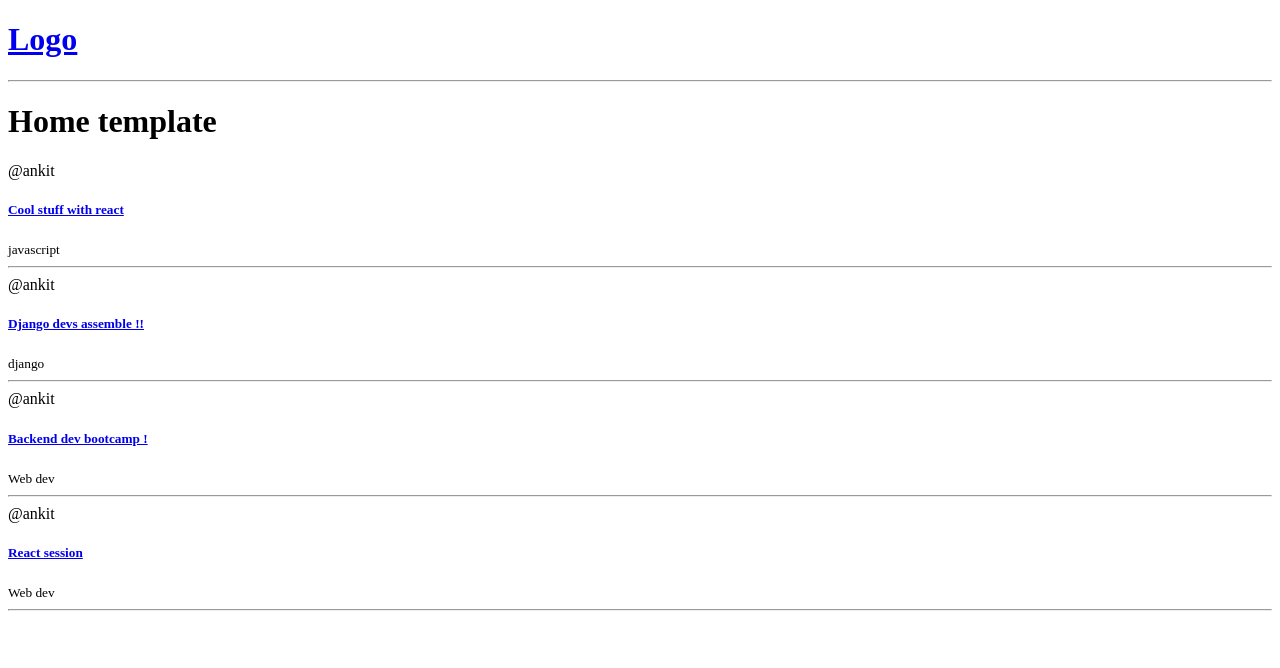
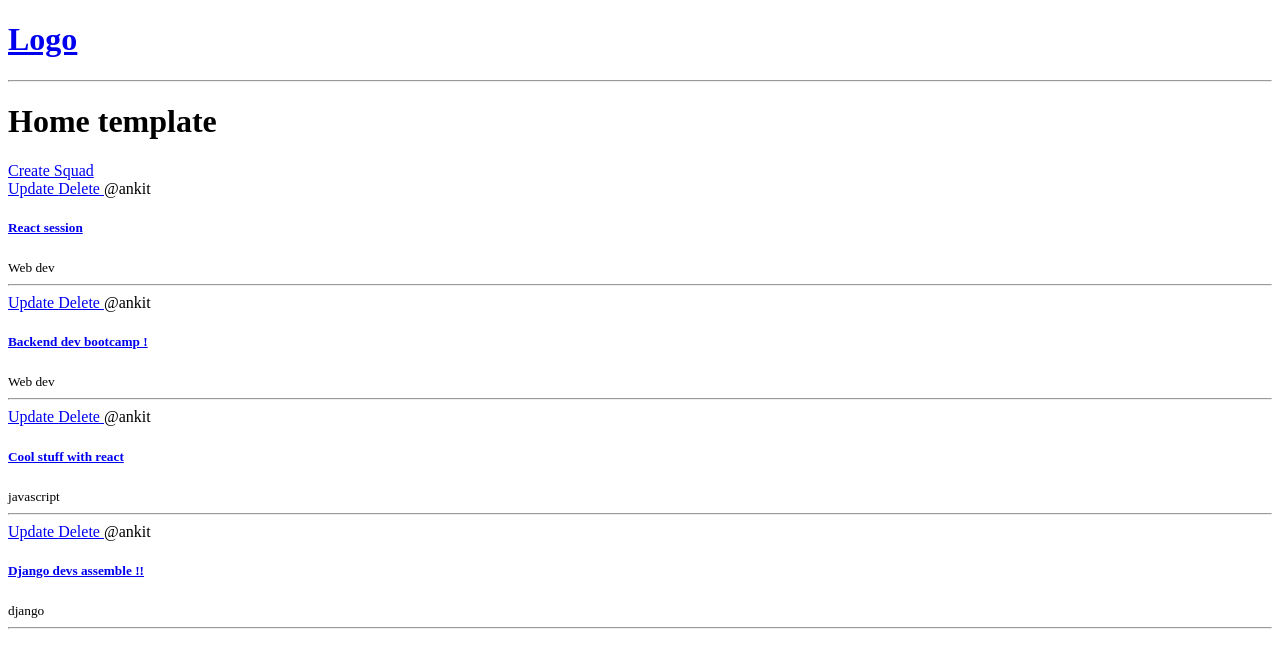
Before and after one commit to Ankit-cg22/devsquad, a Django app: page / in a window 1280 px wide. Shown: the top 668 px of the page. Run offline with Django 4.2, Linux system fonts and the light colour scheme; data comes from the database, SQL or seed files in the repository; both versions use the stored data as it was after the commit.

Commit message:
basic crud functionality

```diff
--- a/base/models.py
+++ b/base/models.py
@@ -28,6 +28,9 @@ class Squad(models.Model):
     created = models.DateTimeField(auto_now_add = True)
     # auto_now_add takes a timestamp only when we add it the first time
 
+    class Meta:
+        ordering = ['-updated' , '-created']
+
     def __str__(self):
         return self.name
 
--- a/base/templates/base/home.html
+++ b/base/templates/base/home.html
@@ -3,9 +3,13 @@
 <h1>Home template</h1>
 
 <div>
+  <a href="{% url 'create-squad' %}"> Create Squad </a>
+
   <div>
     {% for c in content %}
     <div>
+      <a href="{% url 'update-squad' c.id %} "> Update </a>
+      <a href="{% url 'delete-squad' c.id %} "> Delete </a>
       <span>@{{c.host.username}}</span>
       <!-- c.host gives us access to the user -->
       <a href="{% url 'squad' c.id %}">
--- a/base/templates/base/squad.html
+++ b/base/templates/base/squad.html
@@ -1,4 +1,4 @@
 {% extends 'main.html' %} {% block content %}
 <h1>About template</h1>
-<h5>Welcome to room : {{ room.name }}</h5>
+<h5>Welcome to Squad : {{ squad.name }}</h5>
 {% endblock content %}
--- a/base/urls.py
+++ b/base/urls.py
@@ -4,4 +4,7 @@ from . import views #importing the views file of this same app
 urlpatterns = [
     path('' , views.home , name = "home" ) ,  # here we declare that whenever anyone hits ""(home url) run the home function
     path('squad/<str:pk>/' , views.squad , name = "squad") ,
+    path('create-squad/' , views.createSquad , name="create-squad"),
+    path('update-squad/<str:pk>/' , views.updateSquad , name="update-squad"),
+    path('delete-squad/<str:pk>/' , views.deleteSquad , name="delete-squad"),
 ]
--- a/base/views.py
+++ b/base/views.py
@@ -1,6 +1,8 @@
-from django.shortcuts import render
+from django.shortcuts import render , redirect
 from .models import Squad
 #import the model into this file
+
+from .forms import SquadForm
 
 #Create your views here.
 
@@ -10,6 +12,37 @@ def home(request):
     return render(request , 'base/home.html' , context)
 
 def squad(req , pk):
+    squad = Squad.objects.get(id = pk)
+    context = {"squad" : squad}
+    return render(req , 'base/squad.html' , context)
+
+def createSquad(request):
+    if request.method == 'POST':
+        form = SquadForm(request.POST)
+        if( form.is_valid()) :
+            form.save()
+            return redirect('home')
+    form = SquadForm()
+    context = {"form" : form }
+    return render(request , 'base/squad_form.html' , context)
+
+def updateSquad(request , pk):
+    squad = Squad.objects.get(id=pk)
+    form = SquadForm(instance = squad) #to prefill the data
+    context = {'form' : form}
+
+    # to save the data to db
+    if request.method == 'POST':
+        form = SquadForm(request.POST , instance = squad)
+        if form.is_valid :
+            form.save()
+            return redirect('home')
+    return render(request , 'base/squad_form.html' , context)
+
+def deleteSquad(request , pk):
     room = Squad.objects.get(id = pk)
-    context = {"room" : room}
-    return render(req , 'base/squad.html' , context)
+    if(request.method == 'POST'):
+        room.delete()
+        return redirect('home')
+    context = {'obj' : room}
+    return render(request , 'base/delete.html' , context)
```
Also changed, not shown: base/forms.py (added, +14 -0 lines), base/templates/base/delete.html (added, +8 -0 lines), base/templates/base/squad_form.html (added, +11 -0 lines), db.sqlite3.
